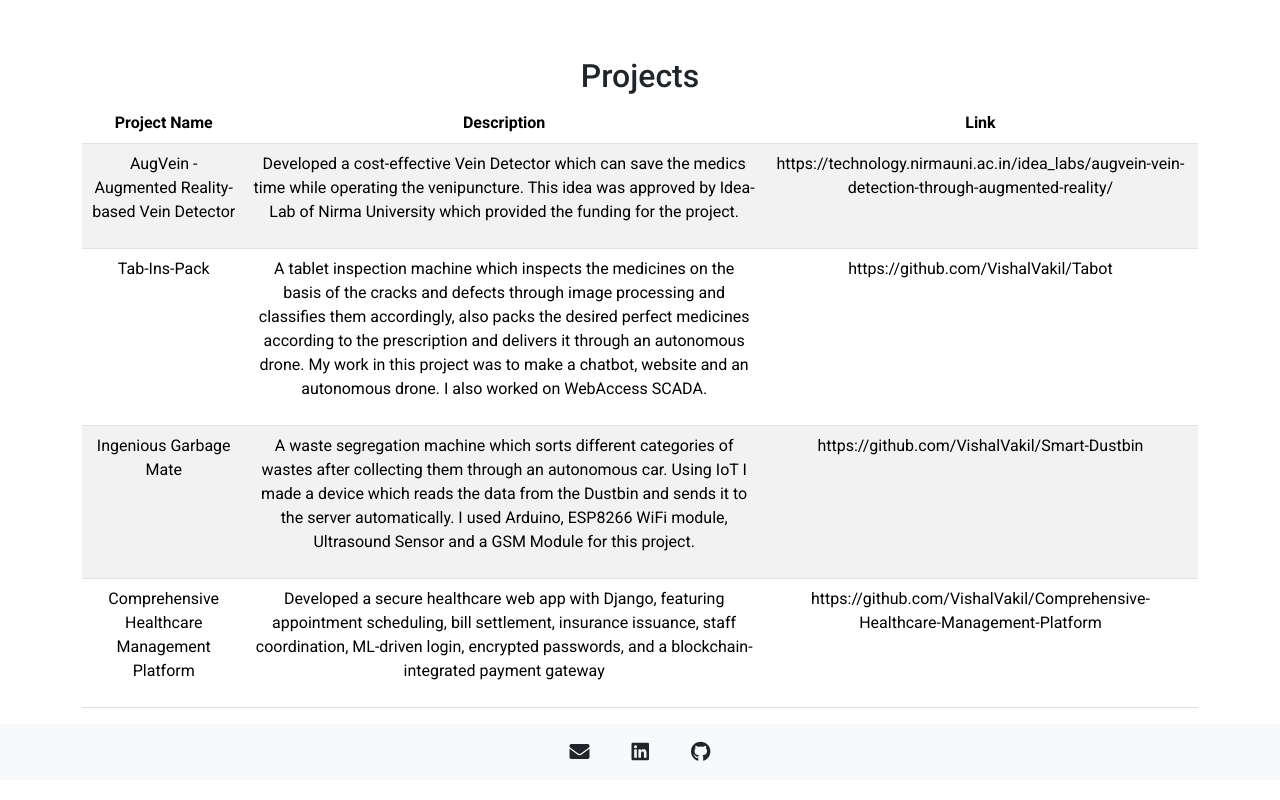
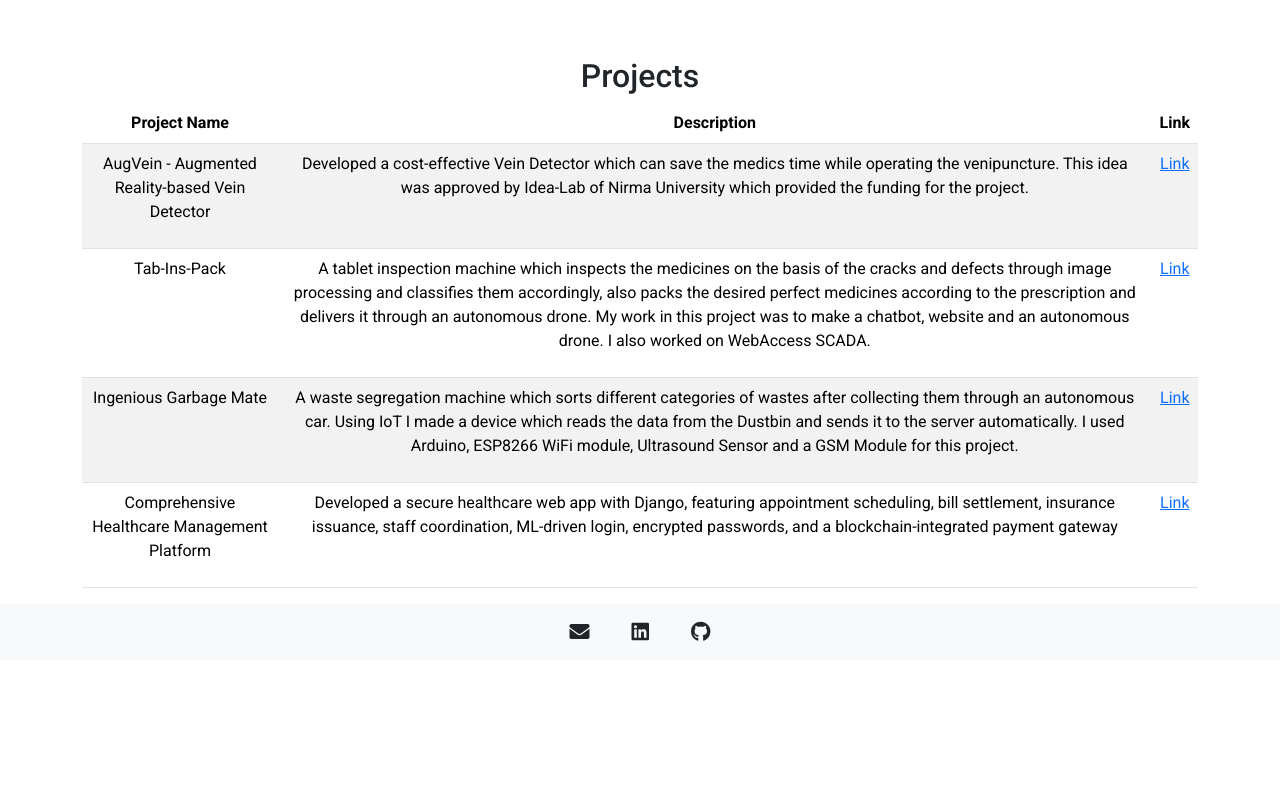
Before and after one commit to VishalVakil/VishalVakil.github.io, a React (Create React App) app: page / in a window 1280 px wide. Shown: the part 1630-2430 px from the top of the page. After the commit the page ends 2314 px from the top, so only its background shows below. Built offline with nearby package versions, Linux system fonts and the light colour scheme.

Commit message:
Fixed Links

```diff
--- a/src/AcademicProjects.js
+++ b/src/AcademicProjects.js
@@ -32,7 +32,7 @@ const AcademicProjects = () => {
               {row.map((cell, cellIndex) => (
 
                 <td key={cellIndex}>
-                  {cellIndex === 3 ? (
+                  {cellIndex === 2 ? (
                     <a href={cell} target="_blank" rel="noopener noreferrer">
                       Link
                     </a>
```
